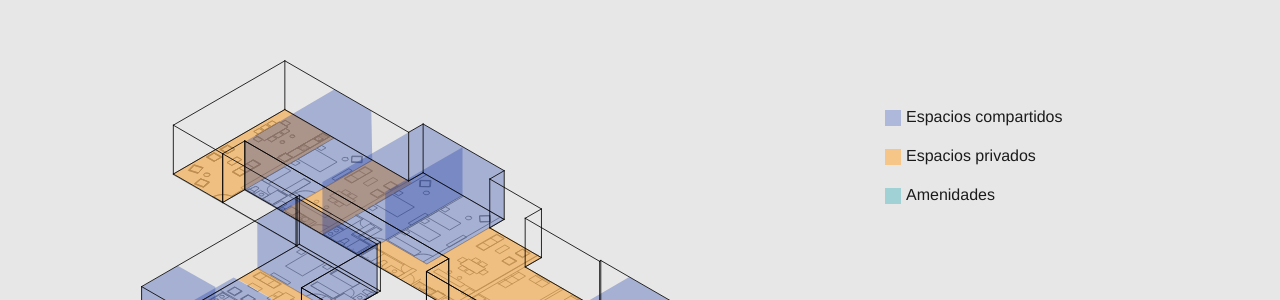
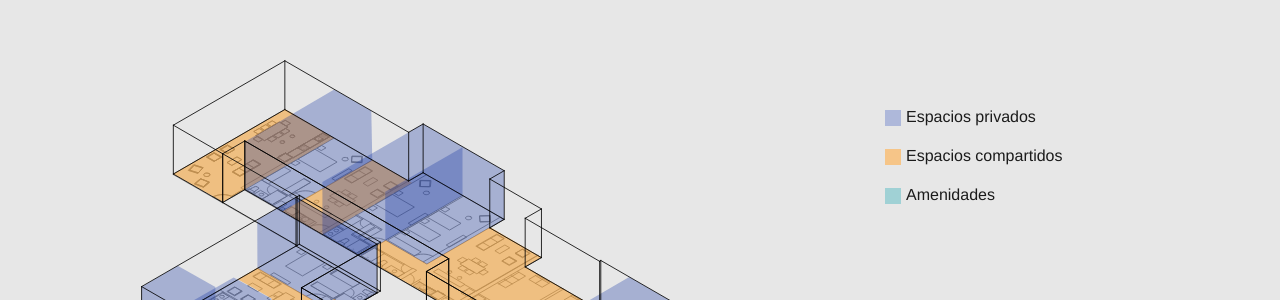
Before and after one commit to innku/covive-infosite, a Jekyll site: the page built from index.html, in a window 1280 px wide and 900 px high, scrolled down 1654 px. Shown: the part 152-452 px from the top of the window. Built offline with Jekyll 4.4.1, drawn with Linux system fonts in a browser that asks for light colours; nearby versions of some CDN libraries.

Commit message:
cambio de textos espacios privados/compartidos

```diff
--- a/index.html
+++ b/index.html
@@ -73,8 +73,8 @@ id: Home
       </div>
       <div class="col-md-4">
         <ul class="espacios">
+          <li><img src="images/icon-compartidos.png" class="squares"><p>Espacios privados</p></li>
           <li><img src="images/icon-privados.png" class="squares"><p>Espacios compartidos</p></li>
-          <li><img src="images/icon-compartidos.png" class="squares"><p>Espacios privados</p></li>
           <li><img src="images/icon-amenidades.png" class="squares"><p>Amenidades</p></li>
         </ul>
       </div>
```
Also changed, not shown: images/icon-compartidos.png, images/icon-privados.png, 1 other file.
